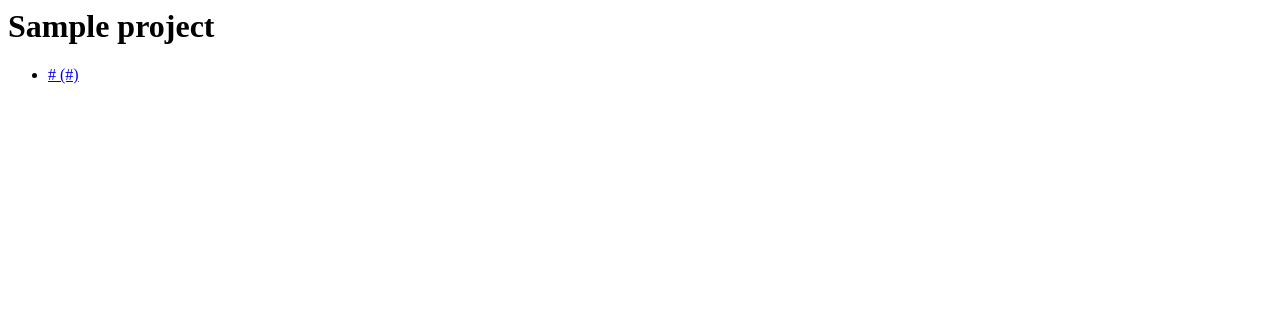
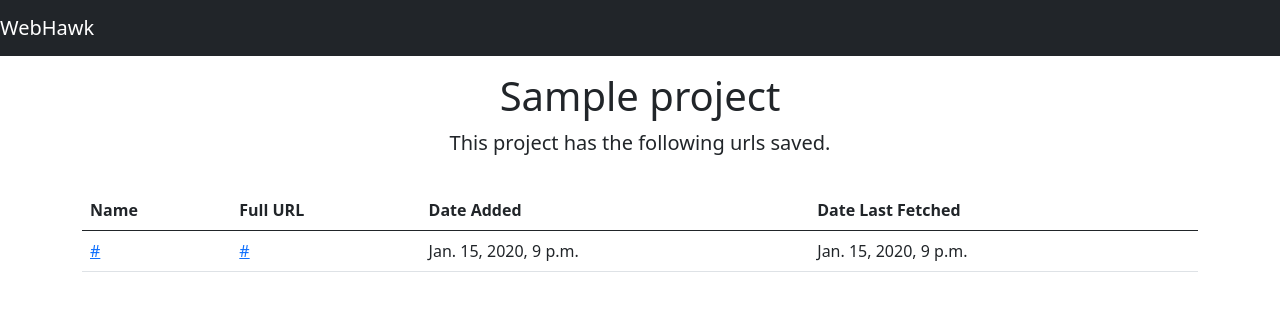
Before and after one commit to bad5ect0r/WebHawk, a Django app: page /diff/project/1 in a window 1280 px wide. Shown: the top 311 px of the page. Run offline with Django 3.2, Linux system fonts and the light colour scheme; tables that the repository leaves empty hold one stand-in row (values such as "Sample post"); some libraries are stand-ins or nearby versions.

Commit message:
Simple project dashboard (#10)

```diff
--- a/diffresults/templates/diffresults/project.html
+++ b/diffresults/templates/diffresults/project.html
@@ -1,12 +1,38 @@
-<html>
-	<body>
-		<h1>{{ project.project_name }}</h1>
-		<ul>
-			{% for url in project.url_set.all %}
-			<li>
-				<a href="{% url 'diffresults:fetch' url.id %}">{{ url.url_name }} ({{ url.full_url }})</a>
-			</li>
-			{% endfor %}
-		</ul>
-	</body>
-</html>
+{% extends 'diffresults/base.html' %}
+
+{% block title %}WebHawk | {{ project.project_name }}{% endblock %}
+
+{% block content %}
+<section class="text-center container py-3">
+	<div class="row">
+		<div class="col-lg-6 mx-auto">
+			<h1>{{ project.project_name }}</h1>
+			<p class="lead">This project has the following urls saved.</p>
+		</div>
+	</div>
+</section>
+<div class="container">
+	<table class="table">
+		<thead>
+			<th>Name</th>
+			<th>Full URL</th>
+			<th>Date Added</th>
+			<th>Date Last Fetched</th>
+		</thead>
+		<tbody>
+		{% for project_url in project.url_set.all %}
+			<tr>
+				<td>
+					<a href="{% url 'diffresults:fetch' project_url.id %}">{{ project_url.url_name }}</a>
+				</td>
+				<td>
+					<a href="{{ project_url.full_url }}">{{ project_url.full_url }}</a>
+				</td>
+				<td>{{ project_url.add_date }}</td>
+				<td>{{ project_url.last_fetched_date }}</td>
+			</tr>
+		{% endfor %}
+		</tbody>
+	</table>
+</div>
+{% endblock %}
--- a/diffresults/views.py
+++ b/diffresults/views.py
@@ -14,6 +14,7 @@ class MainDashboard(generic.ListView):
 
 class ProjectDashboard(generic.DetailView):
     model = models.Project
+    context_object_name = 'project'
     template_name = 'diffresults/project.html'
 
 
```
